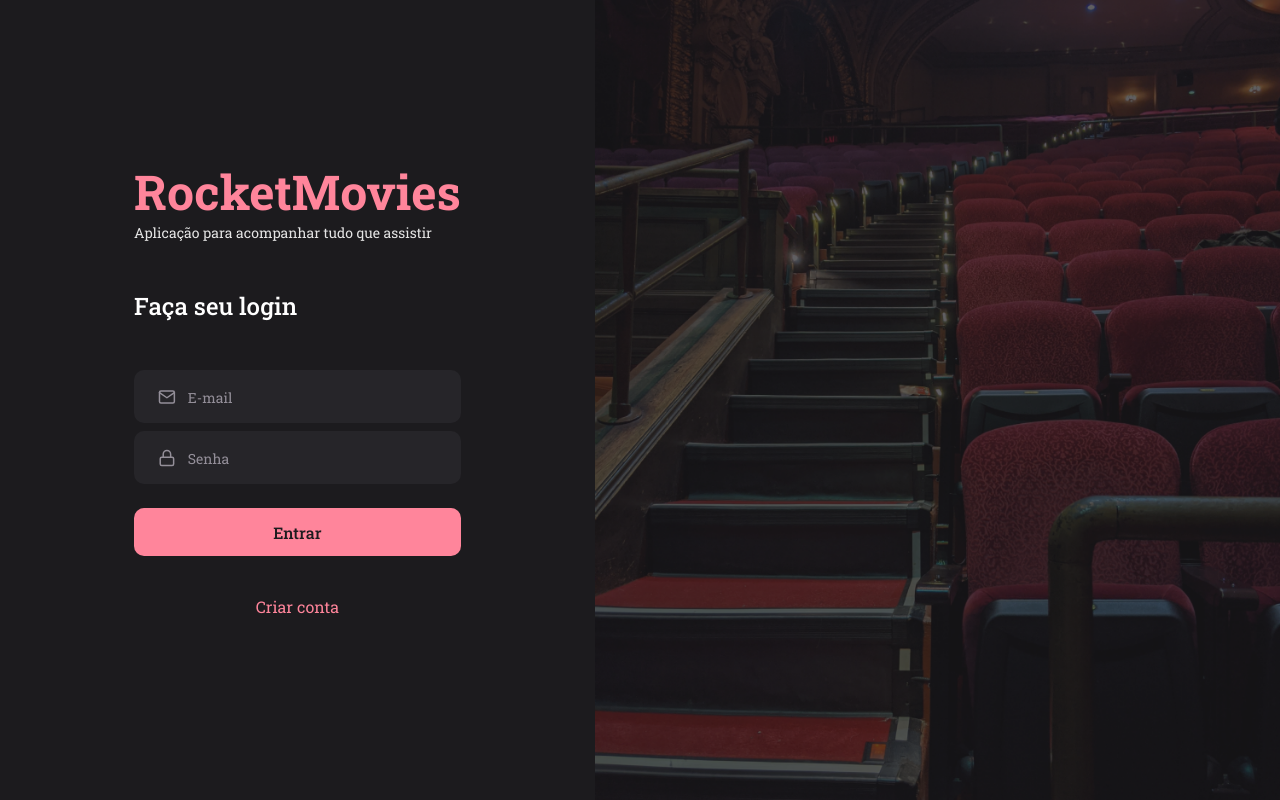
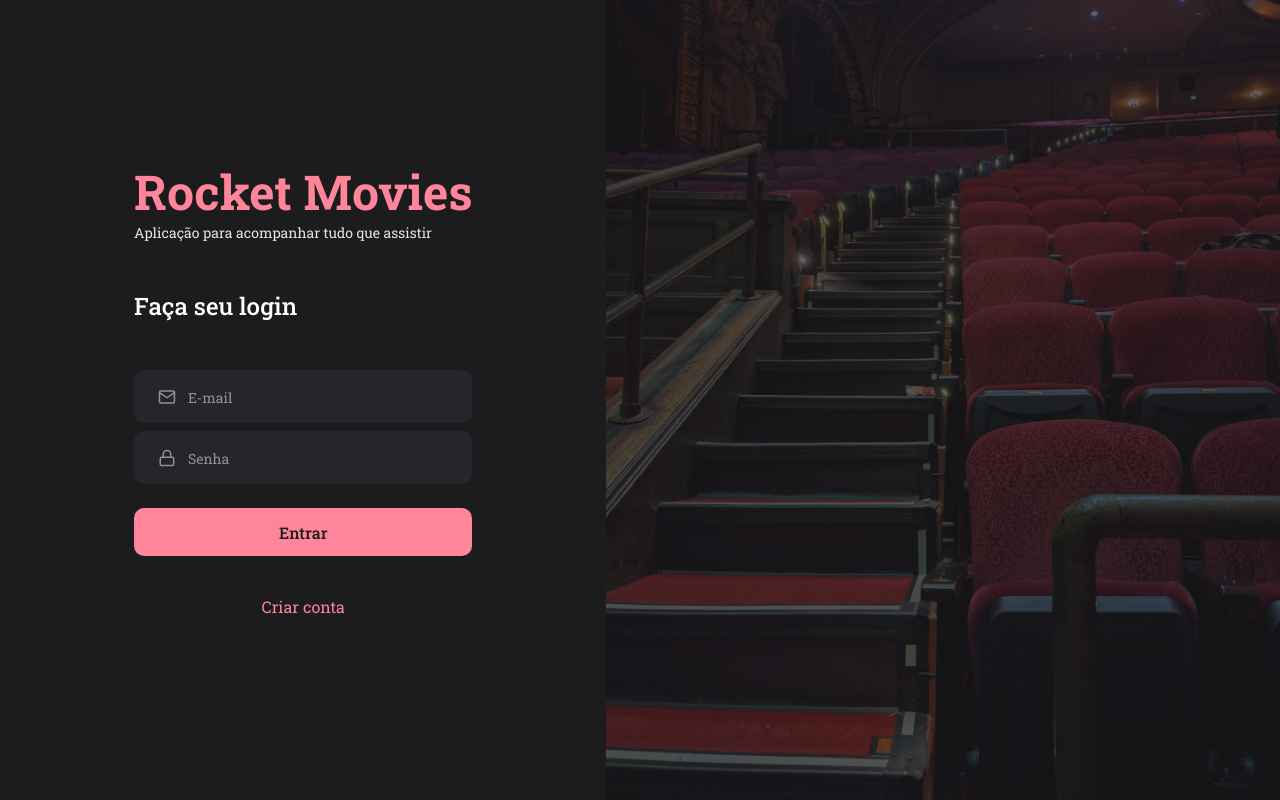
Before and after one commit to arthurrios/rocketmovies-web, a React (Vite) app: page / in a window 1280 px wide. Built offline with nearby package versions, Linux system fonts and the light colour scheme.

Commit message:
space in site title

```diff
--- a/src/components/Header/index.jsx
+++ b/src/components/Header/index.jsx
@@ -24,7 +24,7 @@ export function Header({ children }) {
   return (
     <Container>
       <HomeLink to="/">
-        <h1>RocketMovies</h1>
+        <h1>Rocket Movies</h1>
       </HomeLink>
       <div>
         {children}
--- a/src/pages/SignIn/index.jsx
+++ b/src/pages/SignIn/index.jsx
@@ -19,7 +19,7 @@ export function SignIn() {
   return (
     <Container>
       <Form>
-        <h1>RocketMovies</h1>
+        <h1>Rocket Movies</h1>
         <p>Aplicação para acompanhar tudo que assistir</p>
 
         <h2>Faça seu login</h2>
--- a/src/pages/SignUp/index.jsx
+++ b/src/pages/SignUp/index.jsx
@@ -38,7 +38,7 @@ export function SignUp() {
   return (
     <Container>
       <Form>
-        <h1>RocketMovies</h1>
+        <h1>Rocket Movies</h1>
         <p>Aplicação para acompanhar tudo que assistir</p>
 
         <h2>Crie sua conta</h2>
```
